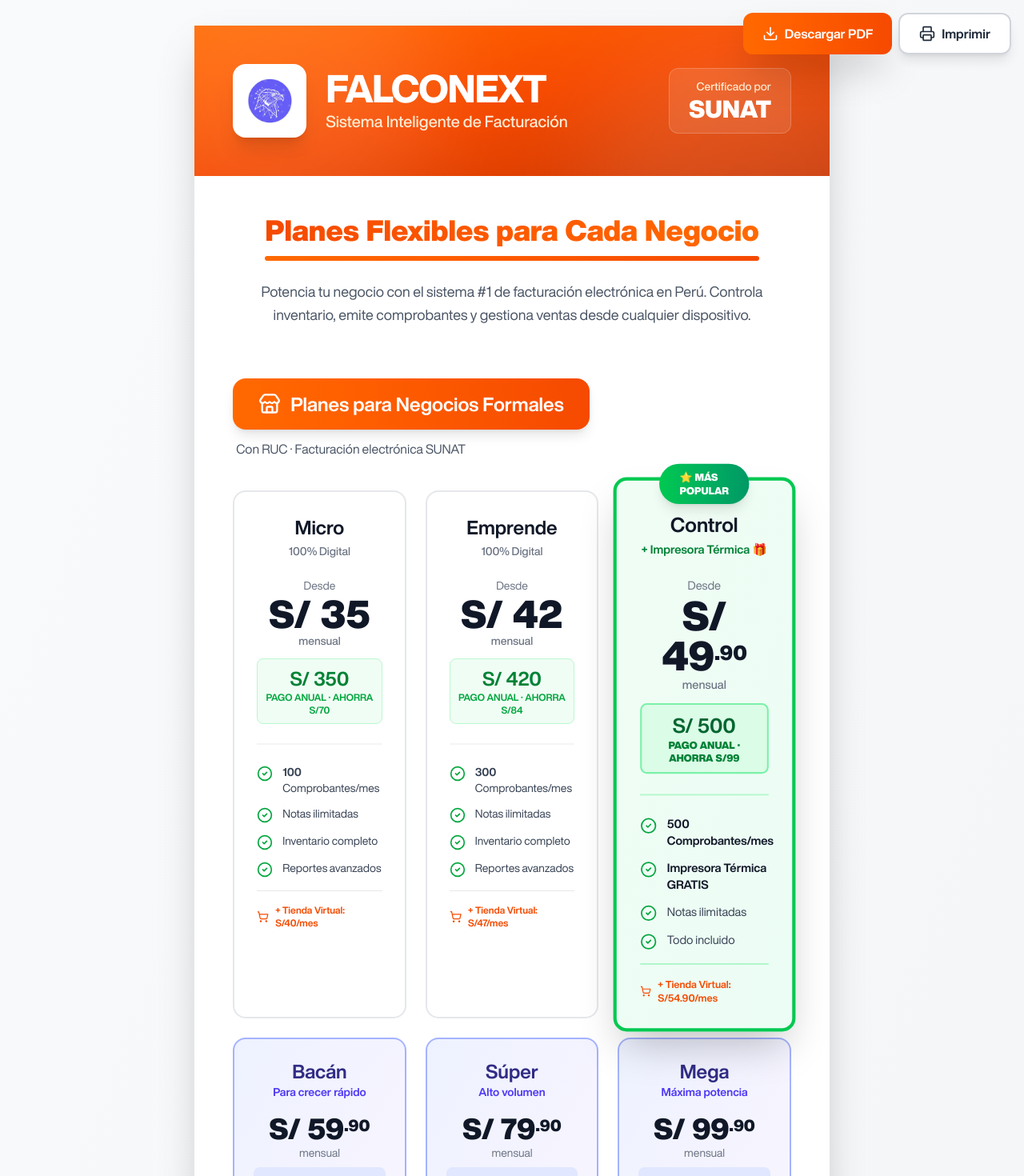
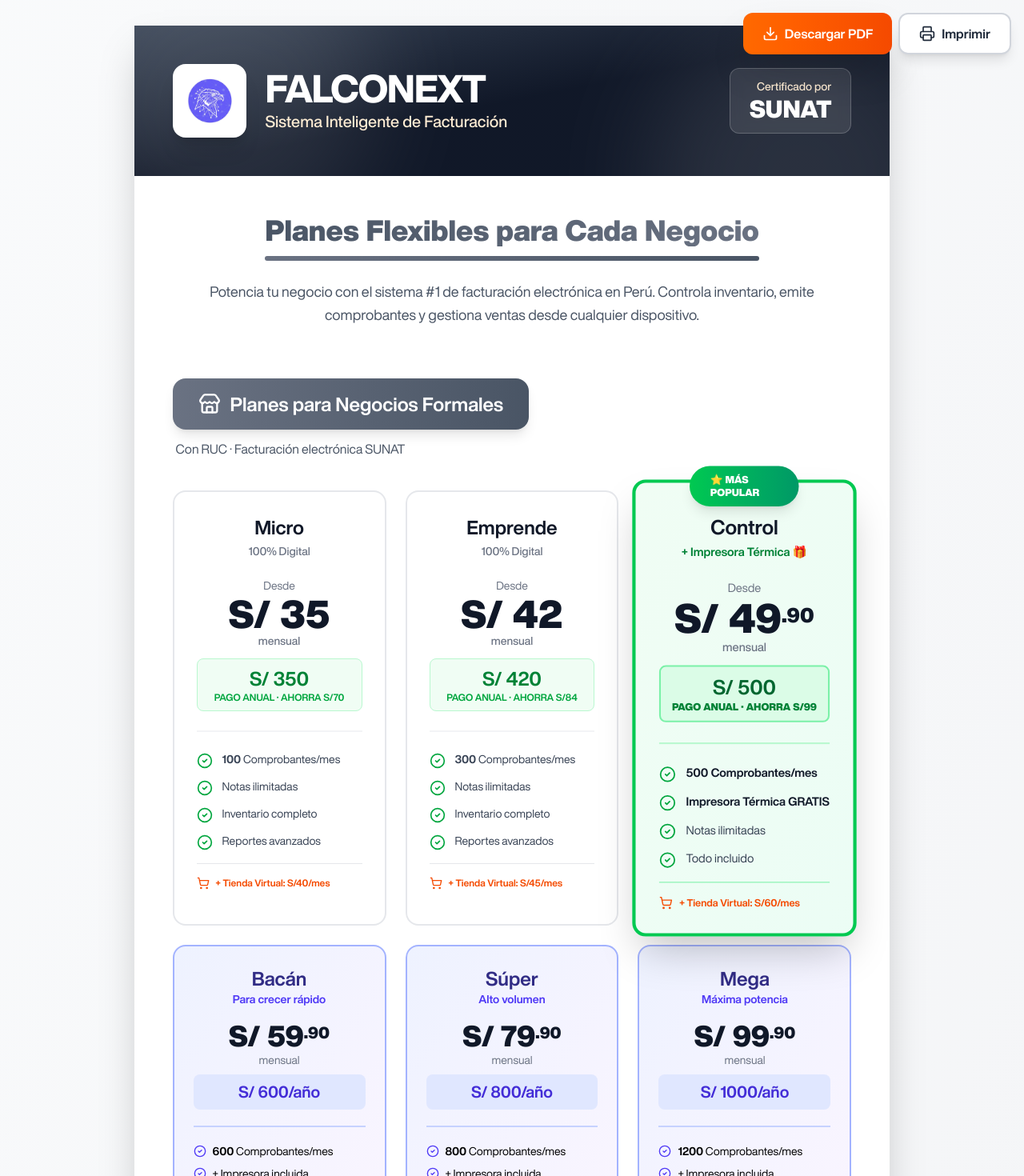
Before and after one commit to Falconext/krezka-web, a Next.js app: page /brochure-precios in a window 1280 px wide. Shown: the top 1470 px of the page at 80% size. Built offline with nearby package versions, Linux system fonts and the light colour scheme.

Commit message:
save: user custom header design

```diff
--- a/src/app/brochure-precios/page.tsx
+++ b/src/app/brochure-precios/page.tsx
@@ -40,10 +40,10 @@
 
             {/* A4 Paper Container */}
             <div className="brochure-container bg-gradient-to-br from-gray-50 to-gray-100 min-h-screen py-8">
-                <div className="brochure-page bg-white max-w-[21cm] mx-auto shadow-2xl">
+                <div className="brochure-page bg-white max-w-[25cm] mx-auto shadow-2xl">
                     {/* Elegant Header */}
                     <div className="relative overflow-hidden">
-                        <div className="absolute inset-0 bg-gradient-to-br from-orange-500 via-orange-600 to-orange-700"></div>
+                        <div className="absolute inset-0 bg-gradient-to-br from-gray-700 via-gray-900 to-gray-900"></div>
                         <div className="absolute inset-0 opacity-10">
                             <div className="absolute top-0 -right-20 w-96 h-96 bg-white rounded-full blur-3xl"></div>
                             <div className="absolute -bottom-20 -left-20 w-96 h-96 bg-white rounded-full blur-3xl"></div>
@@ -77,10 +77,10 @@
                     <div className="px-12 pt-12 pb-8">
                         <div className="text-center">
                             <div className="inline-block">
-                                <h2 className="text-4xl font-black text-gray-900 mb-3 bg-gradient-to-r from-orange-600 to-orange-500 bg-clip-text text-transparent">
+                                <h2 className="text-4xl font-black text-gray-900 mb-3 bg-gradient-to-r from-gray-600 to-gray-500 bg-clip-text text-transparent">
                                     Planes Flexibles para Cada Negocio
                                 </h2>
-                                <div className="h-1.5 bg-gradient-to-r from-orange-500 to-orange-600 rounded-full w-full"></div>
+                                <div className="h-1.5 bg-gradient-to-r from-gray-500 to-gray-600 rounded-full w-full"></div>
                             </div>
                             <p className="text-lg text-gray-600 max-w-3xl mx-auto mt-6 leading-relaxed">
                                 Potencia tu negocio con el sistema #1 de facturación electrónica
@@ -93,7 +93,7 @@
                     {/* Planes Formales Section */}
                     <div className="px-12 py-8">
                         <div className="mb-10">
-                            <div className="inline-flex items-center gap-3 bg-gradient-to-r from-orange-500 to-orange-600 text-white px-8 py-4 rounded-2xl shadow-lg">
+                            <div className="inline-flex items-center gap-3 bg-gradient-to-r from-gray-500 to-gray-600 text-white px-8 py-4 rounded-2xl shadow-lg">
                                 <Store className="w-7 h-7" />
                                 <h3 className="text-2xl font-bold">
                                     Planes para Negocios Formales
@@ -217,7 +217,7 @@
                                 <div className="mt-4 pt-4 border-t border-gray-200">
                                     <div className="flex items-center gap-2 text-xs text-orange-600 font-bold">
                                         <ShoppingCart className="w-4 h-4" />
-                                        <span>+ Tienda Virtual: S/47/mes</span>
+                                        <span>+ Tienda Virtual: S/45/mes</span>
                                     </div>
                                 </div>
                             </div>
@@ -282,15 +282,10 @@
                                 <div className="mt-4 pt-4 border-t border-green-300">
                                     <div className="flex items-center gap-2 text-xs text-orange-600 font-bold">
                                         <ShoppingCart className="w-4 h-4" />
-                                        <span>+ Tienda Virtual: S/54.90/mes</span>
+                                        <span>+ Tienda Virtual: S/60/mes</span>
                                     </div>
                                 </div>
                             </div>
-                        </div>
-
-                        {/* More Premium Plans */}
-                        <div className="grid grid-cols-3 gap-6 mt-6">
-                            {/* Plan Bacán */}
                             <div className="bg-gradient-to-br from-indigo-50 to-purple-50 border-2 border-indigo-300 rounded-2xl p-6">
                                 <div className="text-center mb-4">
                                     <h4 className="text-2xl font-bold text-indigo-900">Bacán</h4>
```
